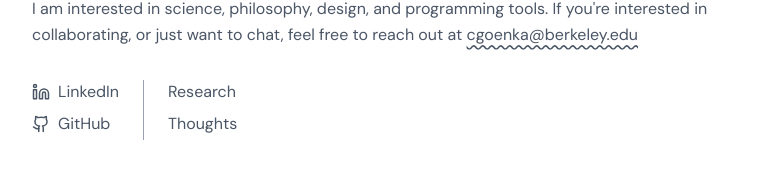
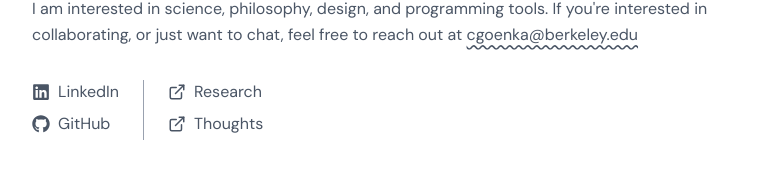
Before and after one commit to c-goenka/personal-website, a Next.js app: page / in a window 1280 px wide. Shown: the part 484-670 px from the top of the page, without its empty margins (256-1022 px from the left). Built offline with nearby package versions, Linux system fonts and the light colour scheme.

Commit message:
added icons for page links and updated branded icons to react icons

```diff
--- a/package.json
+++ b/package.json
@@ -13,7 +13,8 @@
     "lucide-react": "^0.536.0",
     "next": "15.4.5",
     "react": "19.1.0",
-    "react-dom": "19.1.0"
+    "react-dom": "19.1.0",
+    "react-icons": "^5.5.0"
   },
   "devDependencies": {
     "@eslint/eslintrc": "^3",
--- a/src/app/page.tsx
+++ b/src/app/page.tsx
@@ -1,6 +1,7 @@
 import Image from "next/image";
 import Link from "next/link";
-import { Linkedin, Github} from "lucide-react";
+import { ExternalLink } from "lucide-react";
+import { FaLinkedin, FaGithub } from "react-icons/fa";
 
 export default function Home() {
     return (
@@ -43,7 +44,7 @@ export default function Home() {
                             rel="noopener noreferrer"
                             className="text-gray-600 hover:text-black transition-colors flex items-center gap-2"
                         >
-                            <Linkedin size={18} />
+                            <FaLinkedin size={18} />
                             LinkedIn
                         </a>
                         <a
@@ -52,7 +53,7 @@ export default function Home() {
                             rel="noopener noreferrer"
                             className="text-gray-600 hover:text-black transition-colors flex items-center gap-2"
                         >
-                            <Github size={18} />
+                            <FaGithub size={18} />
                             GitHub
                         </a>
                     </div>
@@ -64,14 +65,16 @@ export default function Home() {
                     <div className="flex flex-col gap-2">
                         <Link
                             href="/research"
-                            className="text-gray-600 hover:text-black transition-colors"
+                            className="text-gray-600 hover:text-black transition-colors flex items-center gap-2"
                         >
+                            <ExternalLink size={18} />
                             Research
                         </Link>
                         <Link
                             href="/thoughts"
-                            className="text-gray-600 hover:text-black transition-colors"
+                            className="text-gray-600 hover:text-black transition-colors flex items-center gap-2"
                         >
+                            <ExternalLink size={18} />
                             Thoughts
                         </Link>
                     </div>
```
Also changed, not shown: 1 other file (tests, documents, lock files or other folders).
